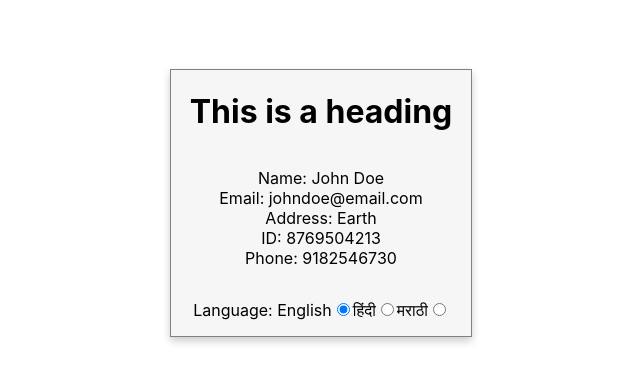
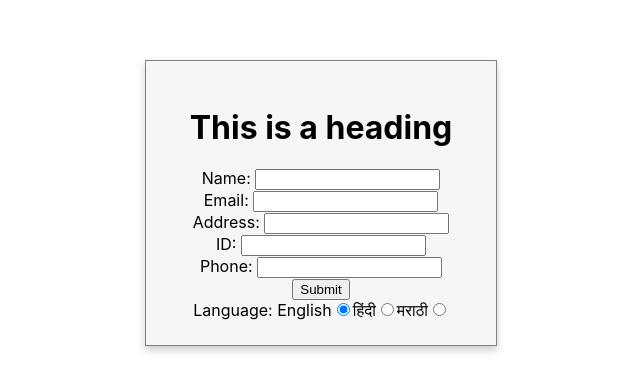
Before and after one commit to kartikeya-arun/prototype-demo, a React (Create React App) app: page / in a window 1280 px wide. Shown: the part 197-588 px from the top of the page, without its empty margins (319-959 px from the left). Built offline with nearby package versions, Linux system fonts and the light colour scheme.

Commit message:
Data values are now Inputs and Submit functionality added

```diff
--- a/src/App.css
+++ b/src/App.css
@@ -49,4 +49,12 @@
   min-width: 300px;
   background-color: #f6f6f6;
   box-shadow:0 4px 8px 0 rgba(0, 0, 0, 0.2);
+  padding: 25px;
 }
+
+.alert-container{
+  position: relative;
+  z-index: 9999;
+  min-width: 300px;
+  color: #499c66;
+}
--- /dev/null
+++ b/src/Components/Alert.jsx
@@ -0,0 +1,12 @@
+export default function Alert(props){
+    const {msg, confLabel, setShowAlert}=props
+    const handleConfirm=()=>{
+        setShowAlert(false)
+    }
+    return(
+        <div className="alert-container">
+            <p>{msg}</p>
+            <button onClick={handleConfirm}>{confLabel}</button>
+        </div>
+    )
+}
--- a/src/Components/Card.jsx
+++ b/src/Components/Card.jsx
@@ -1,35 +1,57 @@
 import { useState } from "react"
 import { useTranslation } from "react-i18next"
+import Alert from "./Alert"
 
 
 export default function Card(){
     const {t}=useTranslation()
     const [selectedLanguage,setSelectedLanguage]=useState('en')
     const {i18n}=useTranslation()
+    const [showAlert,setShowAlert]=useState(false)
 
-    const handleChange =(e)=>{
+    const handleChange=(e)=>{
         setSelectedLanguage(e.target.value)
         i18n.changeLanguage(e.target.value)
     }
-
+    const handleSubmit=(e)=>{
+        e.preventDefault()
+        setShowAlert(true)
+    }
     return(
     <div className="card-container">
         <h1>{t('title')}</h1>
-        <p>
-            <div>{t('name')}: John Doe</div>
-            <div>{t('email')}: johndoe@email.com</div>
-            <div>{t('address')}: Earth</div>
-            <div>{t('id')}: 8769504213</div>
-            <div>{t('phone')}: 9182546730</div>
-        </p>
-        <p>
+        <form>
+            <div>
+                <label htmlFor="name">{t('name')}: </label>
+                 <input type="text" name="name" id="" />
+            </div>
+            <div>
+                <label htmlFor="email">{t('email')}: </label>
+                 <input type="text" name="email" id="" />
+            </div>
+            <div>
+                <label htmlFor="address">{t('address')}: </label>
+                 <input type="text" name="address" id="" />
+            </div>
+            <div>
+                <label htmlFor="id">{t('id')}: </label>
+                 <input type="text" name="id" id="" />
+            </div>
+            <div>
+                <label htmlFor="phone">{t('phone')}: </label>
+                 <input type="text" name="phone" id="" />
+            </div>
+            {!showAlert&&(<button onClick={(e)=>handleSubmit(e)}>{t('submit')}</button>)}
+        </form>
+        <div>
             {t('language')}: <label htmlFor="lang">English</label>
             <input type="radio" value="en" id="" checked={selectedLanguage==='en'} onChange={(e)=>handleChange(e)} />
             <label htmlFor="lang">हिंदी</label>
             <input type="radio" value="hi" id="" checked={selectedLanguage==='hi'} onChange={(e)=>handleChange(e)} />
             <label htmlFor="lang">मराठी</label>
             <input type="radio" value="mr" id="" checked={selectedLanguage==='mr'} onChange={(e)=>handleChange(e)} />
-        </p>
+        </div>
+        {showAlert&&(<div> <Alert msg={t('successMessage')} confLabel={t('confirm')} setShowAlert={setShowAlert} /> </div>)}
     </div>
     )
 }
--- a/src/i18n/locales/en/translations.json
+++ b/src/i18n/locales/en/translations.json
@@ -5,5 +5,8 @@
     "address": "Address",
     "id": "ID",
     "phone": "Phone",
-    "language":"Language"
+    "language":"Language",
+    "submit":"Submit",
+    "successMessage":"Data submitted successfully",
+    "confirm":"OK"
 }
--- a/src/i18n/locales/hi/translations.json
+++ b/src/i18n/locales/hi/translations.json
@@ -5,5 +5,8 @@
     "address": "पता",
     "id": "आईडी",
     "phone": "फ़ोन",
-    "language":"भाषा"
+    "language":"भाषा",
+    "submit":"जमा करें",
+    "successMessage":"डेटा सफलतापूर्वक सबमिट किया गया",
+    "confirm":"ठीक है"
 }
--- a/src/i18n/locales/mr/translations.json
+++ b/src/i18n/locales/mr/translations.json
@@ -5,5 +5,8 @@
     "address": "पत्ता",
     "id": "आयडी",
     "phone": "फोन",
-    "language":"भाषा"
+    "language":"भाषा",
+    "submit":"सबमिट करा",
+    "successMessage":"डेटा यशस्वीरित्या सबमिट केला",
+    "confirm":"ठीक आहे"
 }
```
